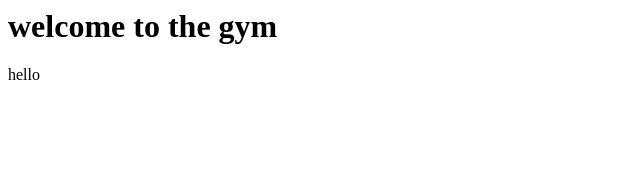
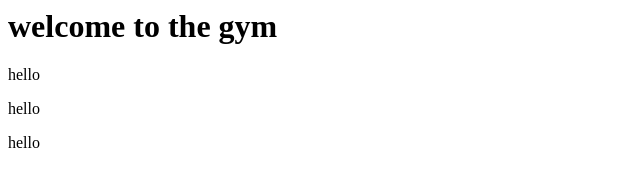
Before and after one commit to kareraolivier/the-gym-assessment, a plain HTML site: page index.html in a window 1280 px wide. Shown: the full height of the page, 0-640 px from the left. Drawn offline with Linux system fonts and the light colour scheme.

Commit message:
new changes

```diff
--- a/index.html
+++ b/index.html
@@ -9,5 +9,7 @@
 <body>
     <h1>welcome to the gym</h1>
     <p>hello</p>
+    <p>hello</p>
+    <p>hello</p>
 </body>
 </html>
```
